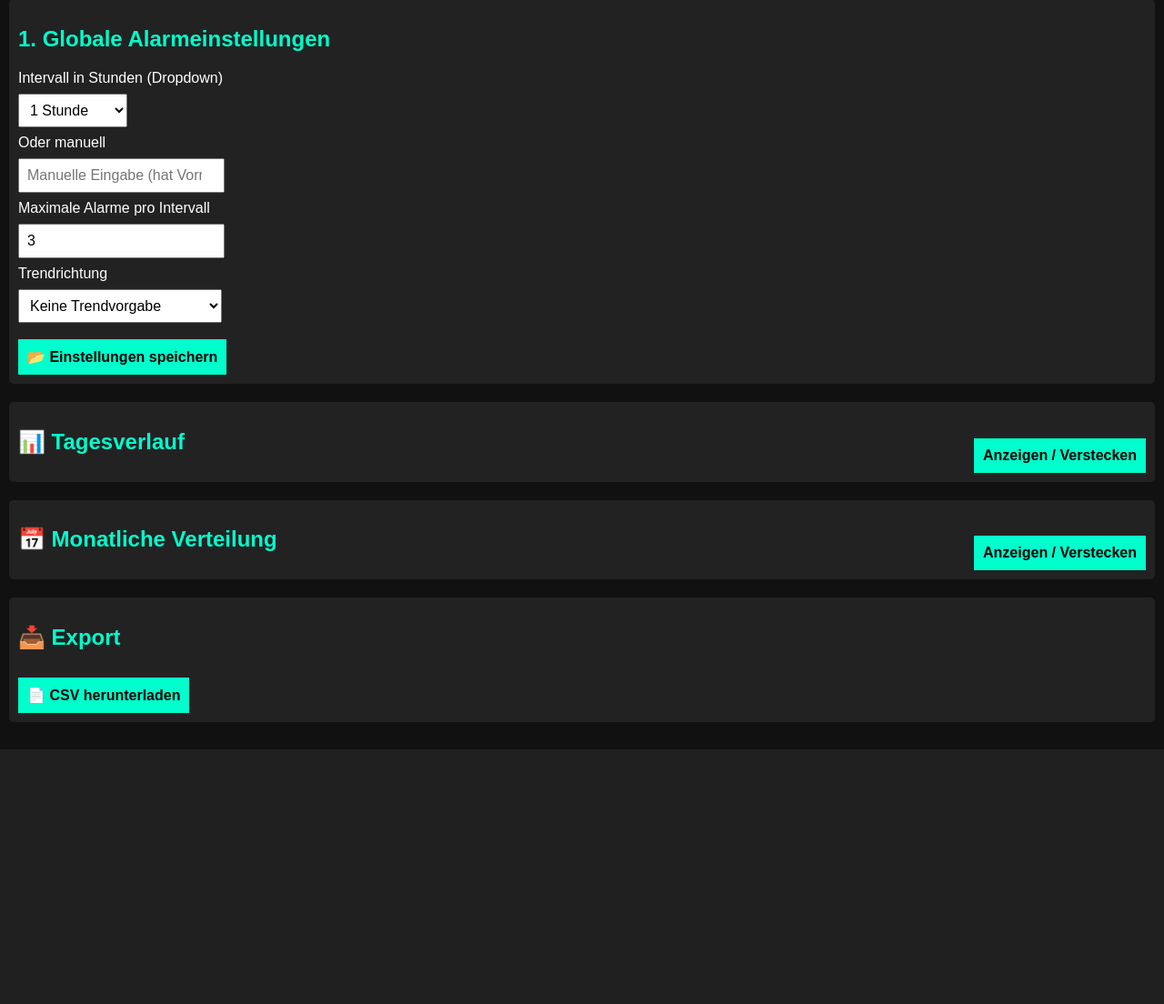
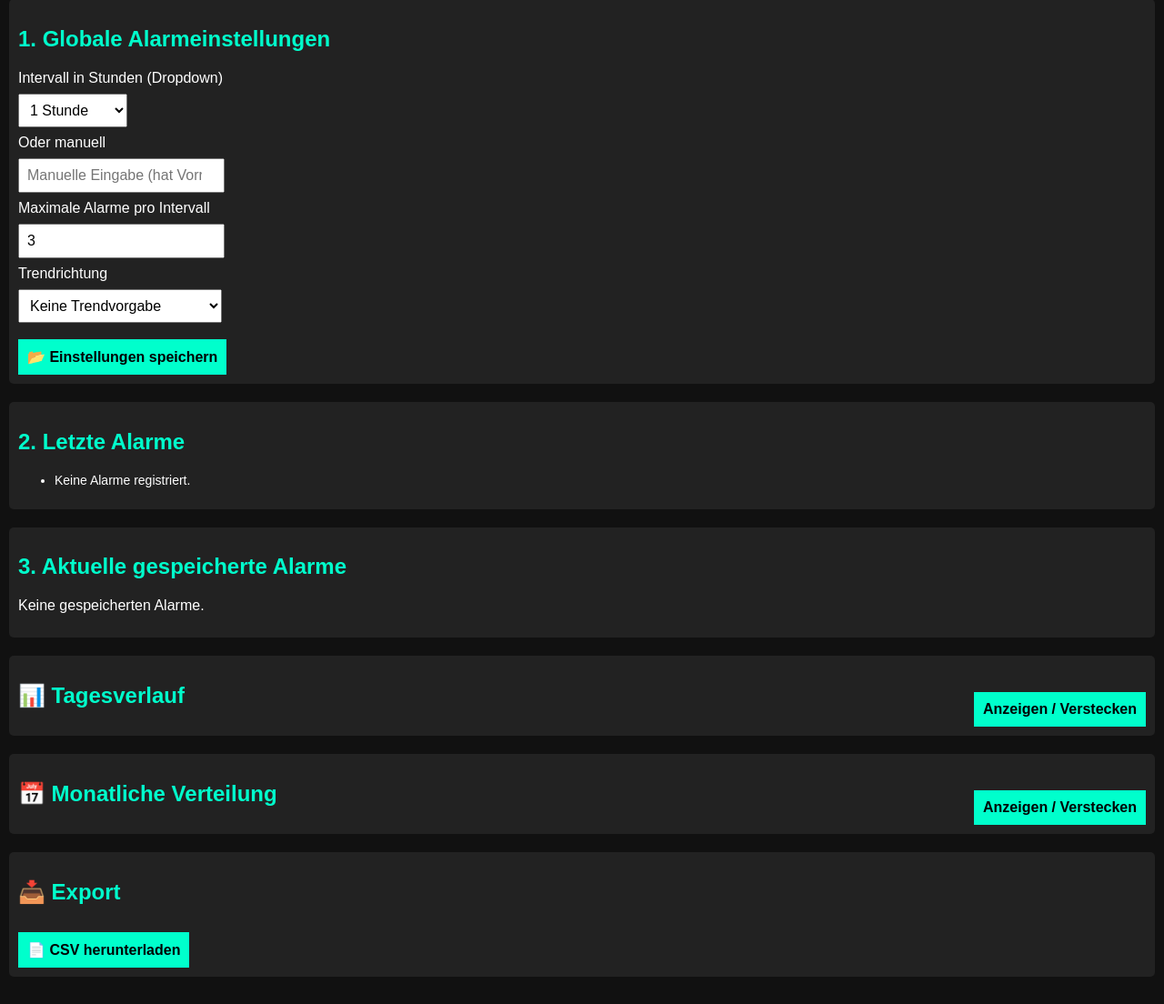
Before and after one commit to Bubu89/webhook-alarm-analyse, a Flask app: page /dashboard in a window 1280 px wide. Shown: the part 91-1195 px from the top of the page at 91% size. Before the commit the page ends 915 px from the top, so only its background shows below. Run offline with Flask 3, Linux system fonts and the light colour scheme.

Commit message:
Update dashboard.html

```diff
--- a/templates/dashboard.html
+++ b/templates/dashboard.html
@@ -107,7 +107,43 @@
         </form>
     </div>
 
-    <!-- Tagesverlauf -->
+    <div class="section">
+        <h2>2. Letzte Alarme</h2>
+        <ul id="alarmListe">
+            {% if letzte_ereignisse %}
+                {% for eintrag in letzte_ereignisse %}
+                    <li class="{% if loop.index > 5 %}hidden{% endif %}">
+                        {{ eintrag.timestamp }} | {{ eintrag.symbol }} | {{ eintrag.event }} | {{ eintrag.trend }}
+                    </li>
+                {% endfor %}
+            {% else %}
+                <li>Keine Alarme registriert.</li>
+            {% endif %}
+        </ul>
+        {% if letzte_ereignisse|length > 5 %}
+            <button id="toggleAlarmeBtn" onclick="toggleAlarme()" data-expanded="false">📋 Alle anzeigen</button>
+        {% endif %}
+    </div>
+
+    <div class="section">
+        <h2>3. Aktuelle gespeicherte Alarme</h2>
+        {% if gespeicherte_alarme %}
+        <form method="post" action="/delete-alarms">
+            <ul>
+            {% for eintrag in gespeicherte_alarme %}
+                <li>
+                    <input type="checkbox" name="delete_ids" value="{{ eintrag.id }}" class="checkbox">
+                    {{ eintrag.timestamp }} | {{ eintrag.symbol }} | {{ eintrag.event }} | {{ eintrag.trend }}
+                </li>
+            {% endfor %}
+            </ul>
+            <button type="submit">🗑️ Ausgewählte löschen</button>
+        </form>
+        {% else %}
+            <p>Keine gespeicherten Alarme.</p>
+        {% endif %}
+    </div>
+
     <div class="section">
         <h2>
             📊 Tagesverlauf
@@ -118,18 +154,22 @@
         </div>
     </div>
 
-    <!-- Monatsverteilung -->
     <div class="section">
         <h2>
             📅 Monatliche Verteilung
             <button onclick="toggleVisibility('monatsVerteilungContainer')" style="float: right;">Anzeigen / Verstecken</button>
         </h2>
         <div id="monatsVerteilungContainer" class="hidden">
-            <div class="matrix" id="monatsMatrix"></div>
+            <div class="matrix" id="monatsMatrix">
+                {% for zeile in monats_matrix %}
+                    {% for zelle in zeile %}
+                        <div>{{ zelle }}</div>
+                    {% endfor %}
+                {% endfor %}
+            </div>
         </div>
     </div>
 
-    <!-- CSV Export -->
     <div class="section">
         <h2>📥 Export</h2>
         <button onclick="downloadCSV()">📄 CSV herunterladen</button>
@@ -137,7 +177,19 @@
 
     <script>
         function toggleVisibility(id) {
-            document.getElementById(id).classList.toggle('hidden');
+            const el = document.getElementById(id);
+            el.classList.toggle('hidden');
+        }
+
+        function toggleAlarme() {
+            const btn = document.getElementById("toggleAlarmeBtn");
+            const liste = document.querySelectorAll("#alarmListe li");
+            const expanded = btn.getAttribute("data-expanded") === "true";
+            liste.forEach((el, idx) => {
+                if (idx >= 5) el.classList.toggle("hidden", !expanded);
+            });
+            btn.textContent = expanded ? "📋 Alle anzeigen" : "📋 Weniger anzeigen";
+            btn.setAttribute("data-expanded", expanded ? "false" : "true");
         }
 
         const tagesDaten = {{ tages_daten | tojson }};
```
